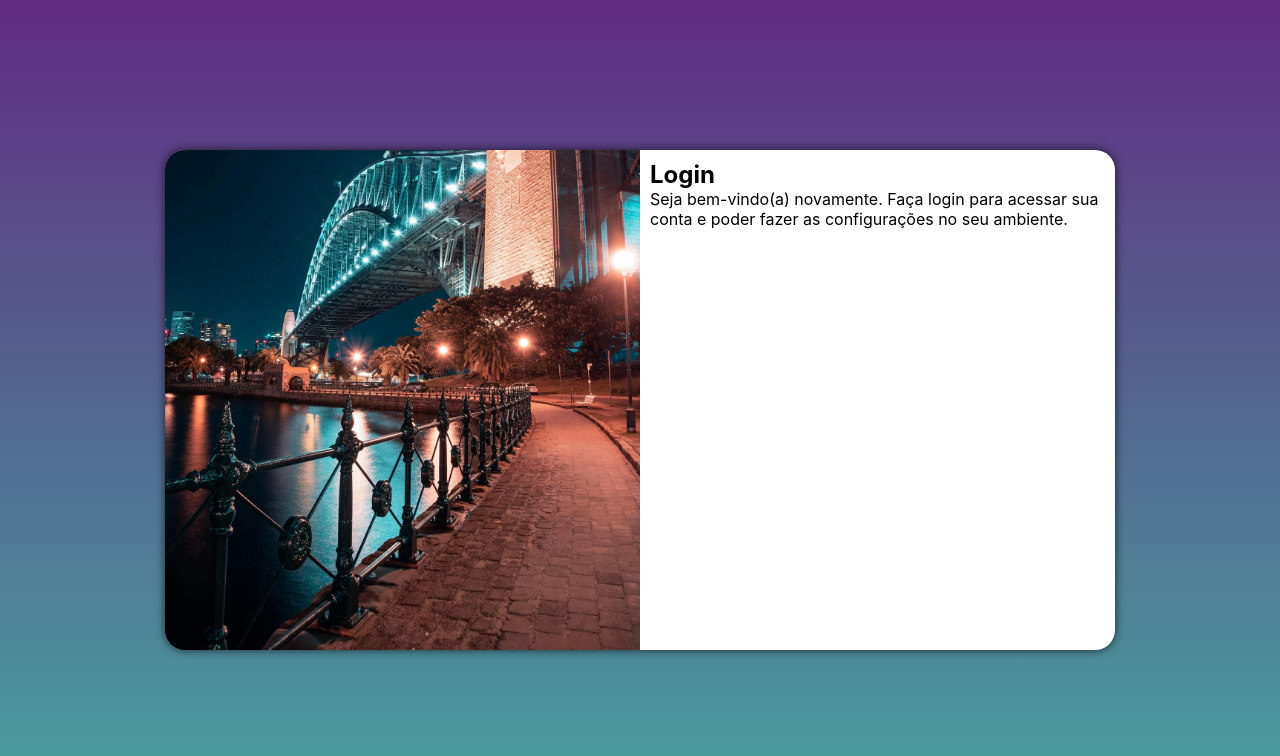
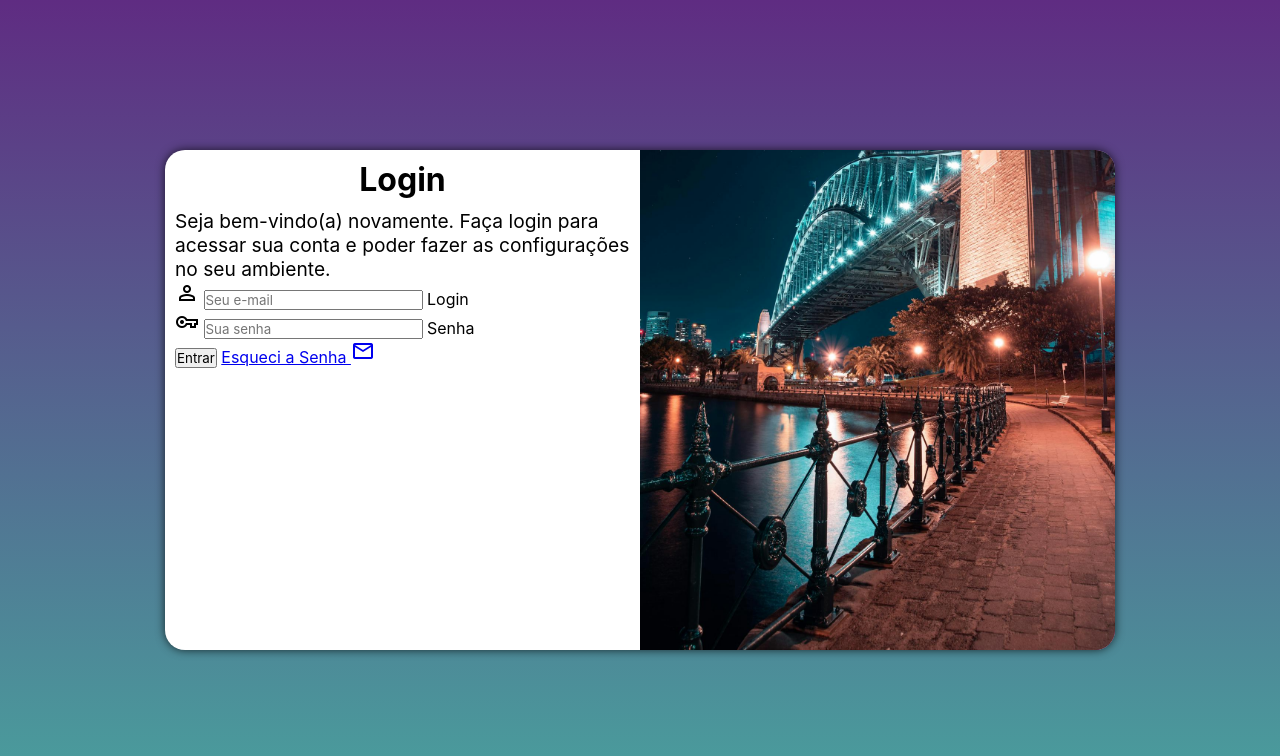
Before and after one commit to VitorFelicioni/projeto-login, a plain HTML site: page index.html in a window 1280 px wide. Drawn offline with nearby package versions, Linux system fonts and the light colour scheme.

Commit message:
formulario adicionado

```diff
--- a/estilos/media-query.css
+++ b/estilos/media-query.css
@@ -29,6 +29,10 @@ grandes telas: acima de 1200px
         float: right;
         width: 70%;
     }
+
+    div#formulario > p {
+        font-size: 1.1em;
+    }
 }
 
 @media screen and (min-width: 992px) {
@@ -42,13 +46,21 @@ grandes telas: acima de 1200px
     }
 
     section#login > div#imagem {
-        float: left;
+        float: right;
         width: 50%;
         height: 100%;
     }
 
     section#login > div#formulario {
-        float: right;
+        float: left;
         width: 50%;
     }
+
+    div#formulario > h1 {
+        font-size: 2em;
+    }
+
+    div#formulario > p {
+        font-size: 1.2em;
+    }
 }
--- a/estilos/style.css
+++ b/estilos/style.css
@@ -55,3 +55,12 @@ section#login > div#formulario {
     display: block;
     padding: 10px;
 }
+
+div#formulario > h1 {
+    text-align: center;
+    margin-bottom: 10px;
+}
+
+div#formulario > p {
+    font-size: 0.8em;
+}
--- a/index.html
+++ b/index.html
@@ -4,6 +4,7 @@
     <meta charset="UTF-8">
     <meta name="viewport" content="width=device-width, initial-scale=1.0">
     <title>Login</title>
+    <link rel="stylesheet" href="https://fonts.googleapis.com/css2?family=Material+Symbols+Outlined">
     <link rel="stylesheet" href="estilos/style.css">
     <link rel="stylesheet" href="estilos/media-query.css">
 </head>
@@ -17,8 +18,23 @@
                 <h1>Login</h1>
                 <p>Seja bem-vindo(a) novamente. Faça login para acessar sua conta e poder
                  fazer as configurações no seu ambiente.</p>
-                 <form action="login.php" method="post">
-
+                 <form action="login.php" method="post" autocomplete="on">
+                    <div class="campo">
+                        <i class="material-symbols-outlined">person</i>
+                        <input type="email" name="login" id="ilogin" placeholder="Seu e-mail"
+                        autocomplete="email" required maxlength="30">
+                        <label for="ilogin">Login</label>
+                    </div>
+                    <div class="campo">
+                        <i class="material-symbols-outlined">vpn_key</i>
+                        <input type="password" name="senha" id="isenha" placeholder="Sua senha"
+                        autocomplete="current-password" required minlength="8" maxlength="20">
+                        <label for="isenha">Senha</label>
+                    </div>
+                    <input type="submit" value="Entrar">
+                    <a href="esqueci.html">Esqueci a Senha
+                        <i class="material-symbols-outlined">mail</i>
+                    </a>
                  </form>
             </div>
         </section>
```
